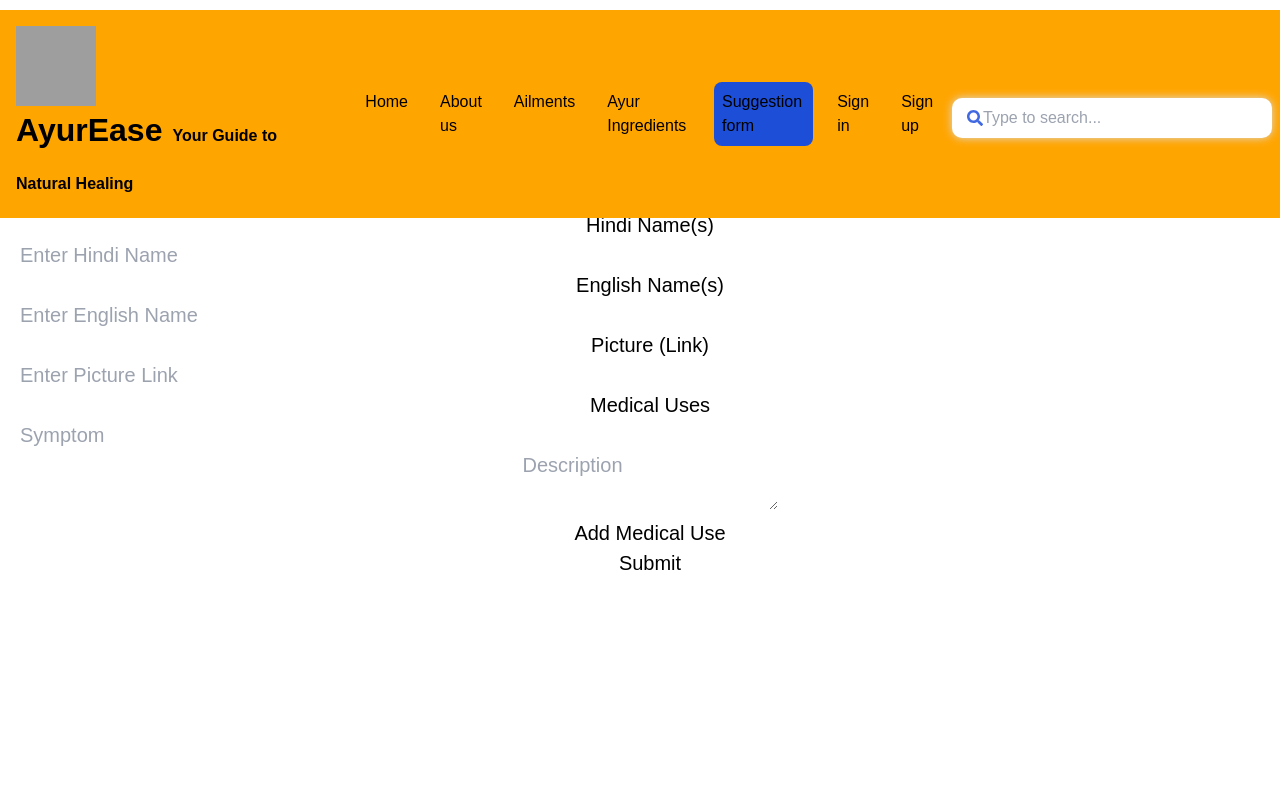
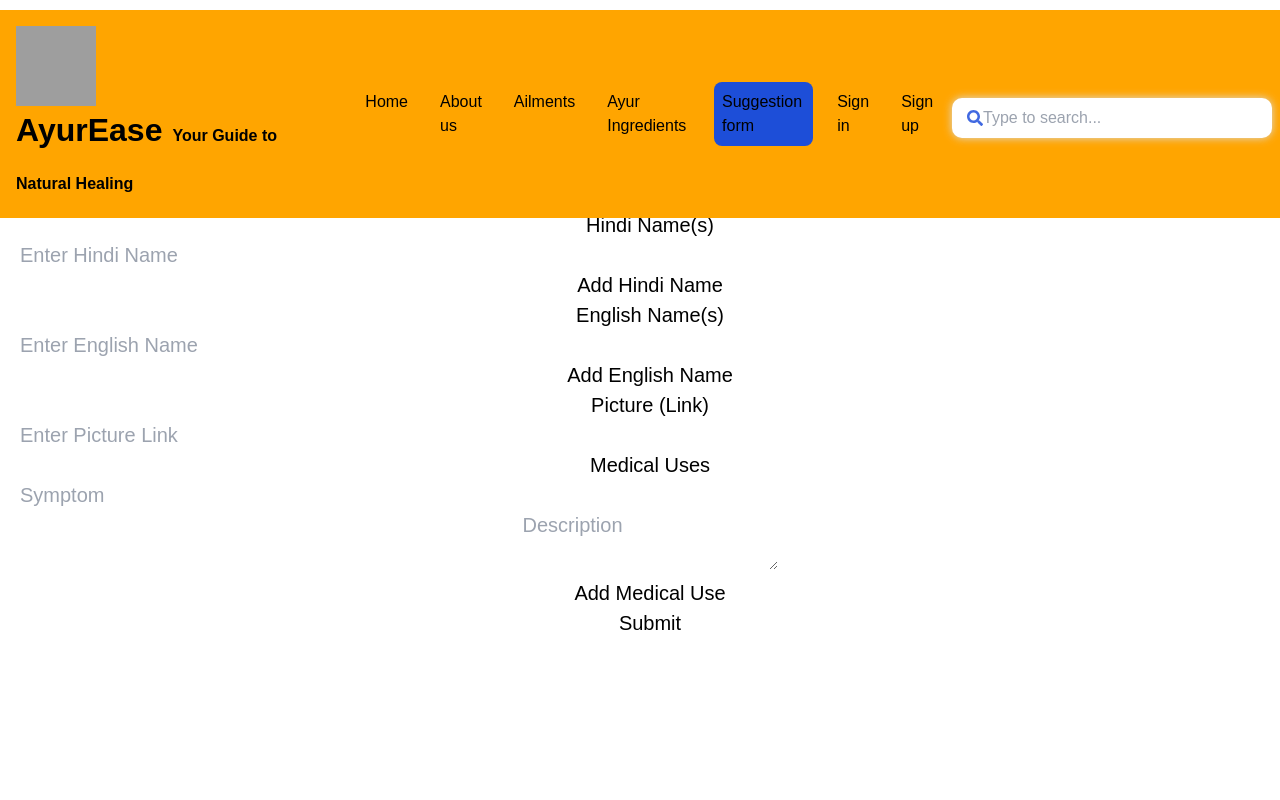
Before and after one commit to Zjotjawik/Final_Project_Vijaya_Benjamin, a React (Vite) app in the folder Frontend/: page /suggestion-form in a window 1280 px wide. Shown: the top 800 px of the page. Built offline with nearby package versions, Linux system fonts and the light colour scheme; grey boxes are pictures that could not be loaded.

Commit message:
suggestion form working perfectly fine. styling missing

```diff
--- a/Frontend/src/components/SuggestionFormComponent.jsx
+++ b/Frontend/src/components/SuggestionFormComponent.jsx
@@ -3,12 +3,14 @@ import '../styles/SuggestionFormComponent.css';
 
 
 export const SuggestionFormComponent = () => {
-  const [formData, setFormData] = useState({
-    hindiName: [''],
-    englishName: [''],
+  const initialFormData = {
+    hindiNames: [''],
+    englishNames: [''],
     picture: '',
     medicalUses: [{ symptom: '', description: '' }],
-  });
+  };
+  const [formData, setFormData] = useState(initialFormData);
+
 
   const handleChange = (e, field, index) => {
     const { name, value } = e.target;
@@ -21,8 +23,7 @@ export const SuggestionFormComponent = () => {
         ...formData,
         medicalUses: updatedMedicalUses,
       });
-    } else if (field === 'hindiName' || field === 'englishName') {
-      const nameIndex = field === 'hindiName' ? 0 : 1;
+    } else if (field === 'hindiNames' || field === 'englishNames') {
       const updatedNameData = [...formData[field]];
       updatedNameData[index] = value;
       setFormData({
@@ -38,6 +39,16 @@ export const SuggestionFormComponent = () => {
   };
 
 
+  const handleAddName = (field) => {
+    const updatedNameData = [...formData[field]];
+    updatedNameData.push('');
+    setFormData({
+      ...formData,
+      [field]: updatedNameData,
+    });
+  };
+
+
   const handleAddMedicalUse = () => {
     setFormData({
       ...formData,
@@ -45,60 +56,83 @@ export const SuggestionFormComponent = () => {
     });
   };
 
+
   const handleSubmit = async (e) => {
     e.preventDefault();
     try {
+      const dataToSend = {
+        ...formData,
+        hindiNames: formData.hindiNames.filter(name => name.trim() !== ''),
+        englishNames: formData.englishNames.filter(name => name.trim() !== ''),
+      };
+
       const response = await fetch('http://localhost:3000/treatments', {
         method: 'POST',
         headers: {
           'Content-Type': 'application/json',
         },
-        body: JSON.stringify(formData),
+        body: JSON.stringify(dataToSend),
       });
 
       if (response.status === 201) {
-        // Handle success, e.g., show a success message
         console.log('Treatment created successfully');
+
+        setFormData(initialFormData);
       } else {
-        // Handle errors from the server
         console.error('Error creating treatment');
       }
     } catch (error) {
-      // Handle network or fetch-related errors
       console.error('Network error:', error);
     }
   };
+
 
   return (
     <div className='container'>
       <form onSubmit={handleSubmit}>
         <div className="form-group">
           <label htmlFor="hindiName">Hindi Name(s)</label>
-        {formData.hindiName.map((name, index) => (
+          {formData.hindiNames.map((name, index) => (
+            <div key={index}>
               <input
                 type="text"
-    name="hindiName"
+                name={`hindiName_${index}`}
                 value={name}
-    onChange={(e) => handleChange(e, 'hindiName', index)}
-    key={index}
+                onChange={(e) => handleChange(e, 'hindiNames', index)}
                 placeholder="Enter Hindi Name"
               />
+              {index === formData.hindiNames.length - 1 && (
+                <button
+                  type="button"
+                  onClick={() => handleAddName('hindiNames')}
+                >
+                  Add Hindi Name
+                </button>
+              )}
+            </div>
           ))}
-
         </div>
         <div className="form-group">
           <label htmlFor="englishName">English Name(s)</label>
-        {formData.englishName.map((name, index) => (
+          {formData.englishNames.map((name, index) => (
+            <div key={index}>
               <input
                 type="text"
-    name="englishName"
+                name={`englishName_${index}`}
                 value={name}
-    onChange={(e) => handleChange(e, 'englishName', index)}
-    key={index}
+                onChange={(e) => handleChange(e, 'englishNames', index)}
                 placeholder="Enter English Name"
               />
+              {index === formData.englishNames.length - 1 && (
+                <button
+                  type="button"
+                  onClick={() => handleAddName('englishNames')}
+                >
+                  Add English Name
+                </button>
+              )}
+            </div>
           ))}
-
         </div>
         <div className="form-group">
           <label htmlFor="picture">Picture (Link)</label>
@@ -109,7 +143,6 @@ export const SuggestionFormComponent = () => {
             onChange={(e) => handleChange(e, 'picture')}
             placeholder="Enter Picture Link"
           />
-
         </div>
         <div className="form-group">
           <label>Medical Uses</label>
@@ -122,14 +155,12 @@ export const SuggestionFormComponent = () => {
                 onChange={(e) => handleChange(e, 'medicalUses', index)}
                 placeholder="Symptom"
               />
-
               <textarea
                 name="description"
                 value={use.description}
                 onChange={(e) => handleChange(e, 'medicalUses', index)}
                 placeholder="Description"
               />
-
             </div>
           ))}
           <button type="button" onClick={handleAddMedicalUse}>
```
Also changed, not shown: 1 other file (tests, documents, lock files or other folders). Lines whose indentation alone changed are shown as unchanged.
